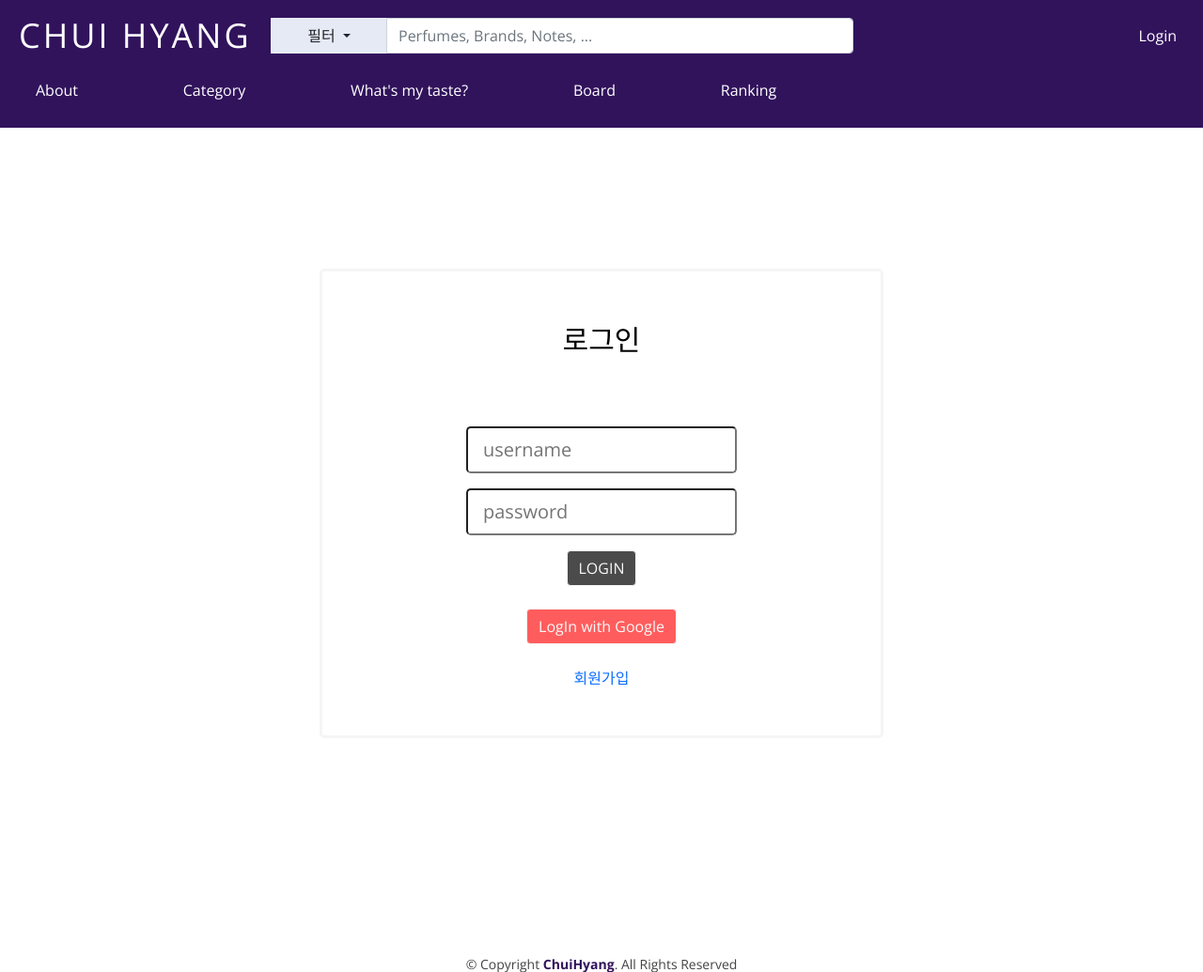
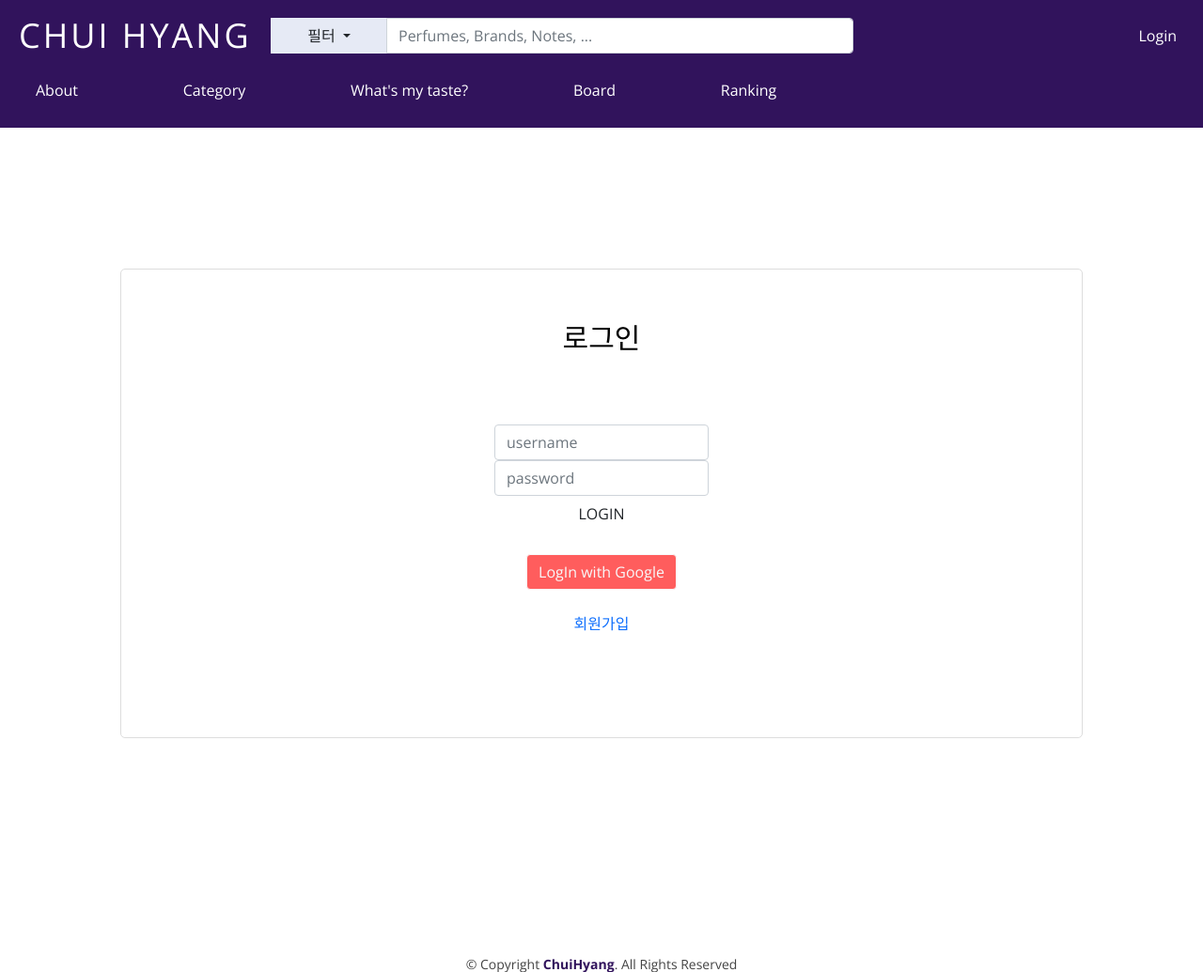
Before and after one commit to oooppq/chuihyang, a Django app: page /login/ in a window 1280 px wide. Shown: the top 1035 px of the page at 94% size. Run offline with Django 4.2, Linux system fonts and the light colour scheme; some libraries are stand-ins or nearby versions.

Commit message:
모두모두화이팅!

```diff
--- a/accounts/templates/login.html
+++ b/accounts/templates/login.html
@@ -9,24 +9,16 @@
       <form action="" method="POST" id="login-form" class="d-flex flex-column align-items-center justify-content-center">
 
         {% csrf_token %}
-      <div class="mb-3 row">
-        <div class="col-sm-10">
-          <input type="username" class="form-control-lg" name="username" placeholder="username">
-        </div>
-      </div>
-      <div class="mb-3 row">
-        <div class="col-sm-10">
-          <input type="password" class="form-control-lg" name="password" placeholder="password">
-        </div>
-      </div>
-      <input type="submit" value="LOGIN" class="btn btn-outline-light" style="background-color:rgb(75, 75, 75);">
+        <input type="username" class="username-input form-control" name="username" placeholder="username">
+        <input type="password" class="password-input form-control" name="password" placeholder="password">
+        <input type="submit" value="LOGIN" class="login-btn btn">
+
       </form>
-    <br />
+      <br/>
       <a href="{% provider_login_url 'google' %}">
-      <button class="btn btn-outline-light" type="button" style="background-color:rgb(255, 93, 93);">LogIn
-        with Google</button>
+        <button class="btn btn-outline-light" type="button" style="background-color:rgb(255, 93, 93);">LogIn with Google</button>
       </a>
-    <br />
+      <br/>
       <a href="{% url 'signup' %}">회원가입</a>
       <!-- <a href="{% provider_login_url 'google' %}">구글 계정으로 로그인</a> -->
     </div>
--- a/static/css/login.css
+++ b/static/css/login.css
@@ -10,8 +10,14 @@
 }
 
 #login-container {
-  border: solid whitesmoke;
+  border: 1px solid #ddd;
   border-radius: 5px;
-  width: 600px;
+  width: 80%;
   height: 500px;
 }
+
+#log .login-btn {
+  width: 100%;
+  border: 1px solid #ddd;
+  margin-top: 30px;
+}
--- a/static/css/perfume.css
+++ b/static/css/perfume.css
@@ -32,6 +32,7 @@
 
 #perfume-info {
   height: 100%;
+  margin: 0 20px 0 100px;
   display: flex;
   flex-direction: column;
 }
```
Also changed, not shown: requirements.txt (added, +34 -0 lines). Lines whose indentation alone changed are shown as unchanged.
